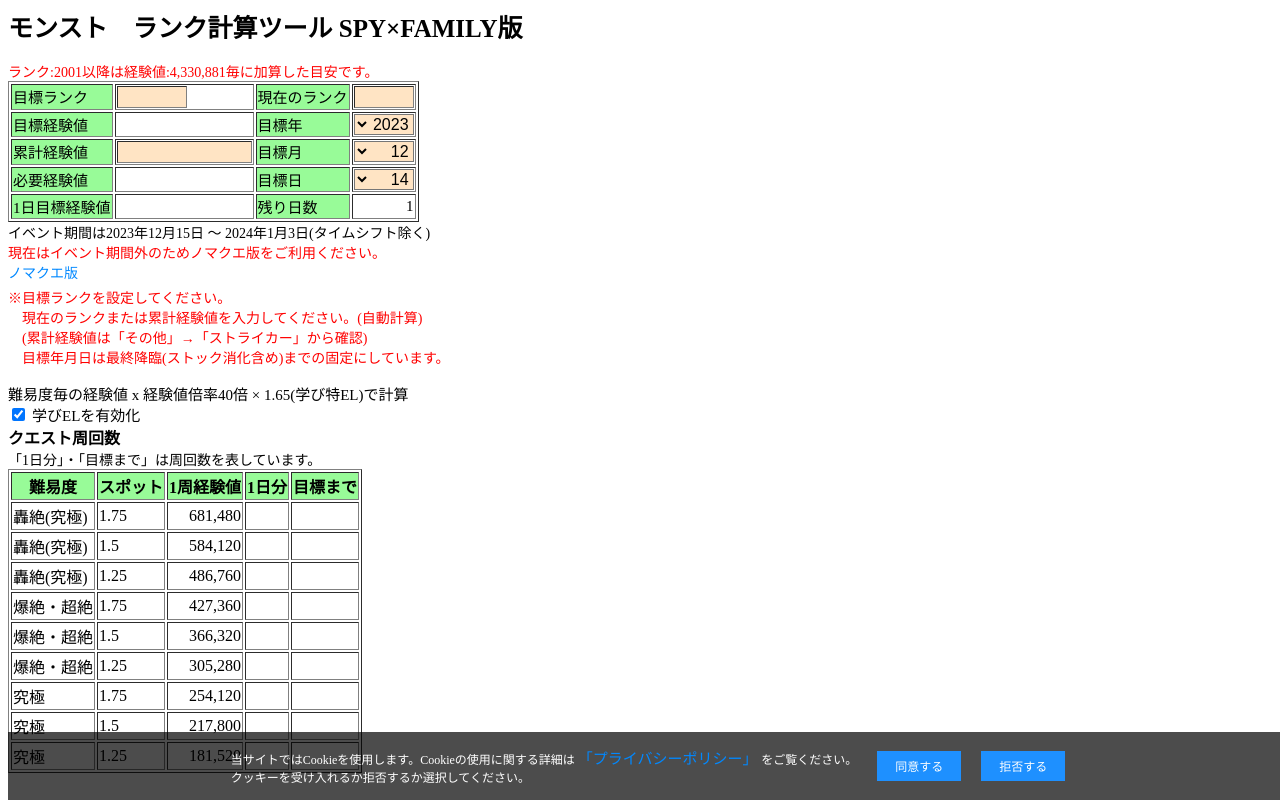
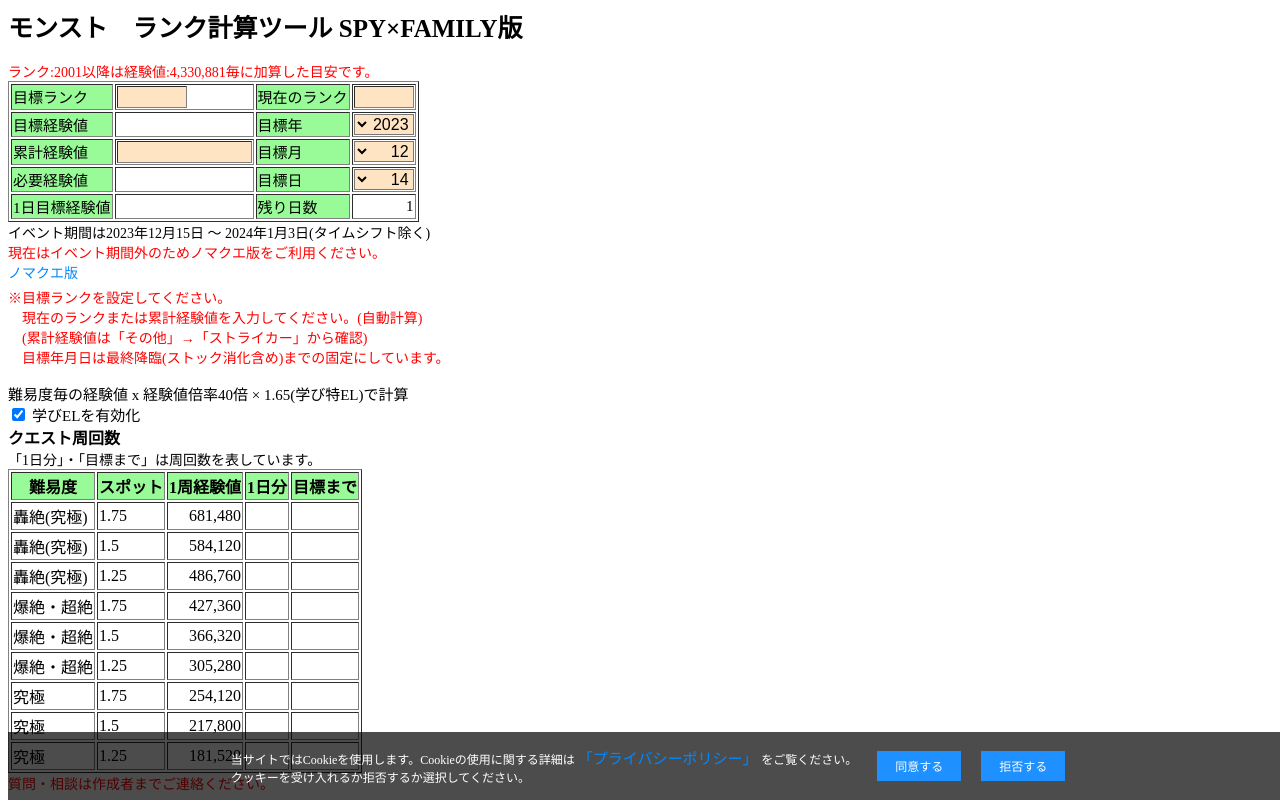
Before and after one commit to ishikoro1994/monsuto_rank_tool_sp, a plain HTML site: page docs/index.html in a window 1280 px wide. Drawn offline with nearby package versions, Linux system fonts and the light colour scheme.

Commit message:
contact修正
不要だったためコメントアウト

```diff
--- a/docs/style/rank_tool.css
+++ b/docs/style/rank_tool.css
@@ -84,8 +84,8 @@
 
 #contact {
   margin-top: 10px;
-  position: absolute;
-  top: 100%;
+  /* position: absolute;
+  top: 100%; */
 }
 
 #event_period {
```
